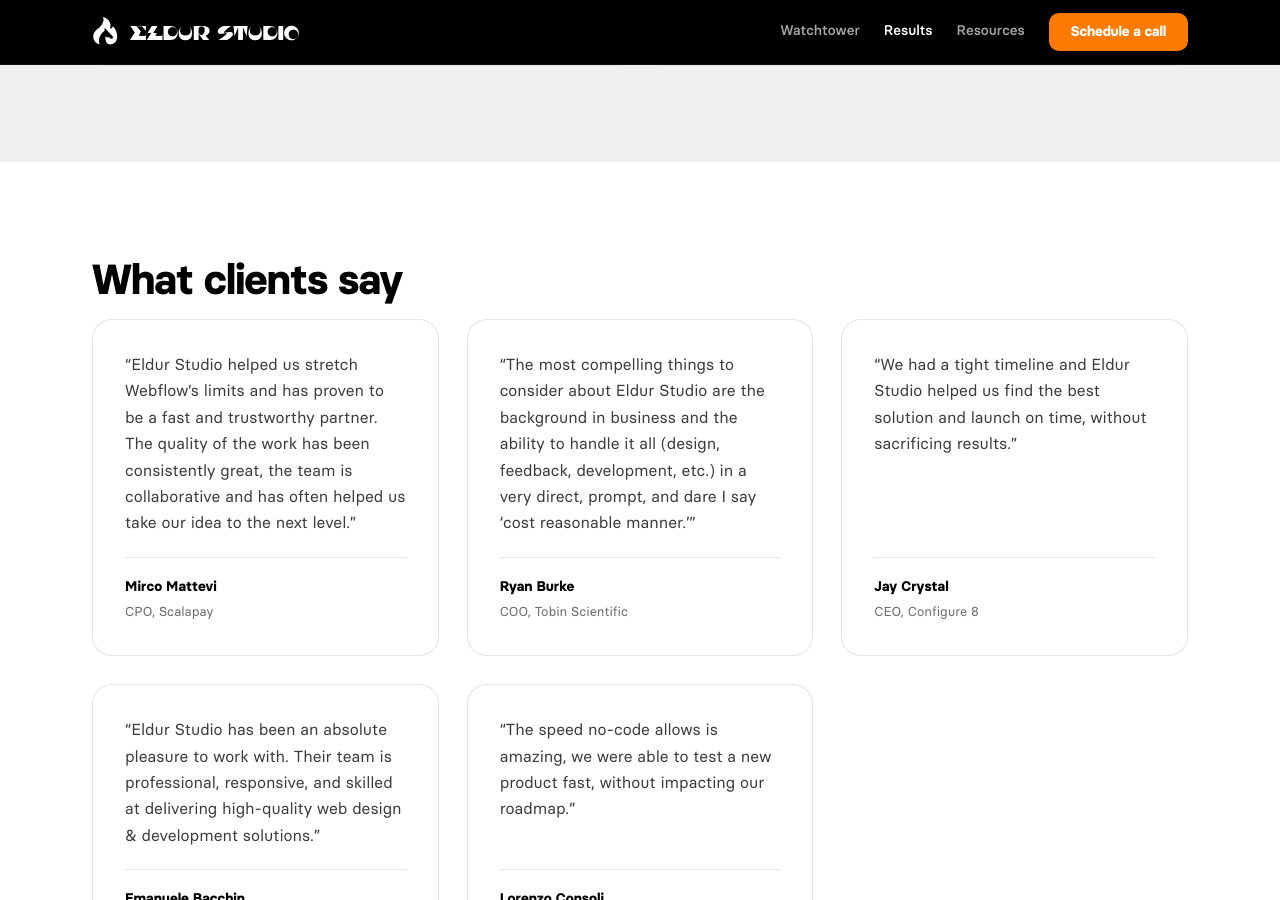
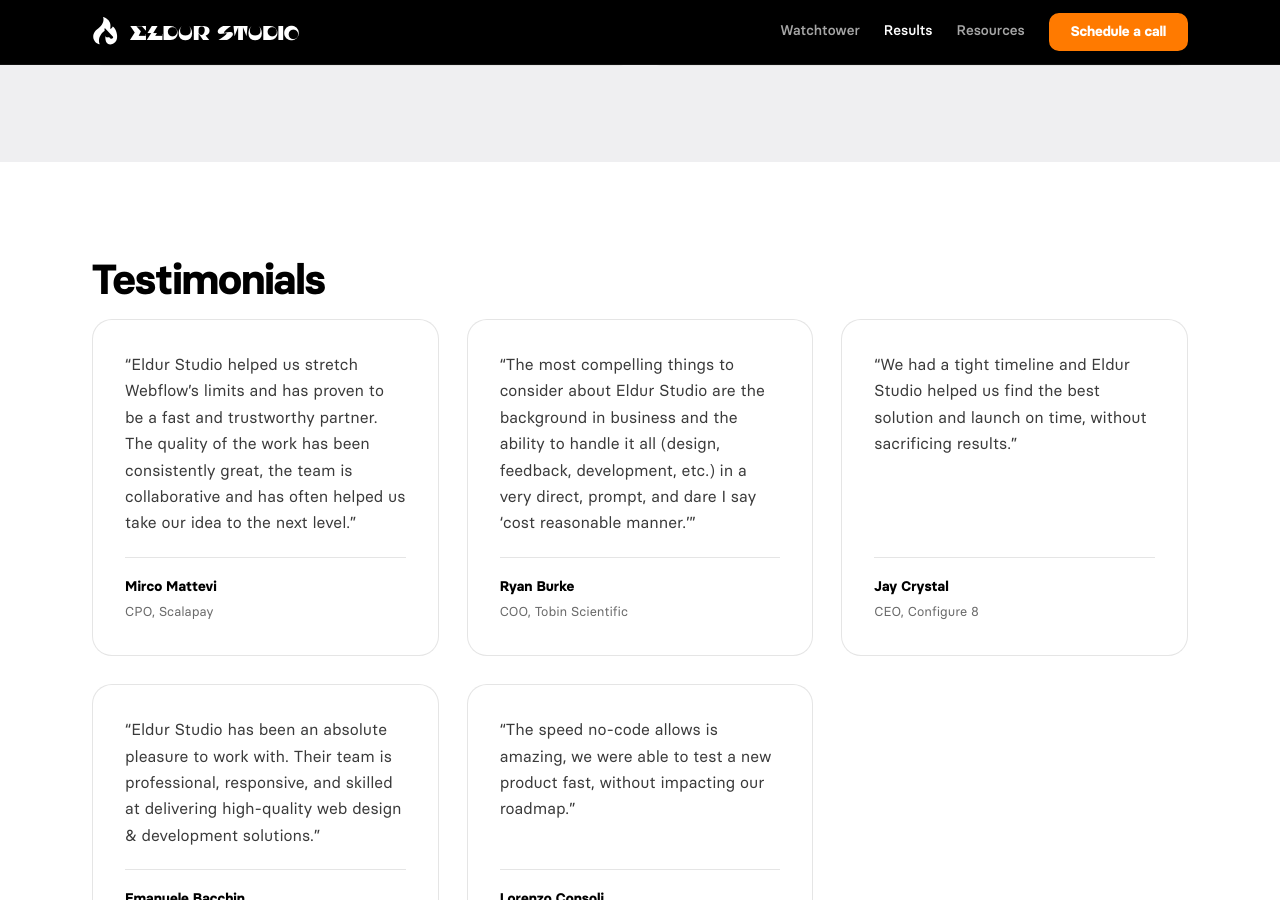
Before and after one commit to UberVero/ES2website, a Jekyll site: the page built from results/index.html, in a window 1280 px wide and 900 px high, scrolled down 972 px. Built offline with Jekyll 4.4.1, drawn with Linux system fonts in a browser that asks for light colours; comment, search, counter and statistics services are not loaded.

Commit message:
Rename the testimonials heading to "Testimonials"
Co-Authored-By: Claude Opus 5 <noreply@anthropic.com>

```diff
--- a/results/index.html
+++ b/results/index.html
@@ -138,7 +138,7 @@ permalink: /results/
   <!-- TESTIMONIALS -->
   <section class="section" id="testimonials">
     <div class="container">
-      <h2 class="section__title">What clients say</h2>
+      <h2 class="section__title">Testimonials</h2>
 
       <div class="cards cards--3">
 
```
